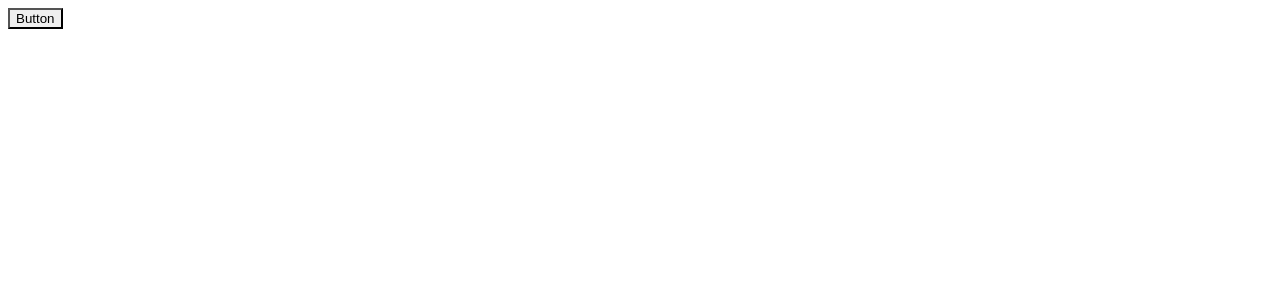
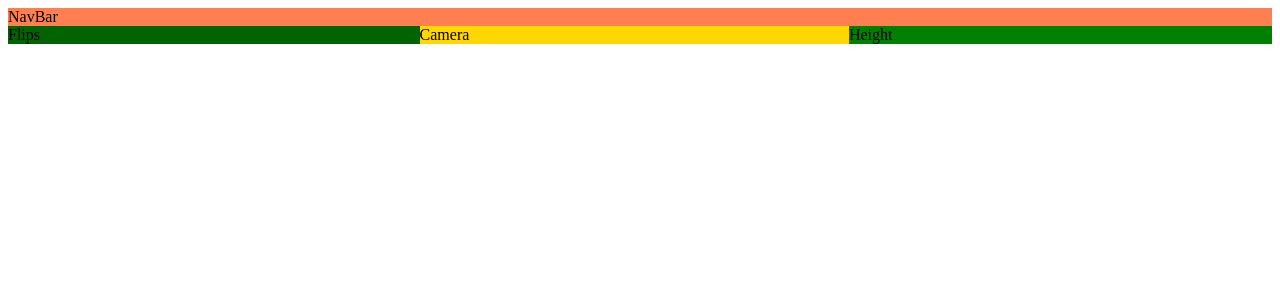
Before and after one commit to redayzarra/AutoPilot, a React (Vite) app in the folder frontend/: page / in a window 1280 px wide. Shown: the top 300 px of the page. Built offline with nearby package versions, Linux system fonts and the light colour scheme; the HTML template or start-up script is replaced by a standard one.

Commit message:
Building grid layout

```diff
--- a/frontend/src/App.tsx
+++ b/frontend/src/App.tsx
@@ -1,7 +1,25 @@
-import Test from "./components/Test";
+import { Grid, GridItem } from "@chakra-ui/react";
 
 function App() {
-  return <Test />;
+  return (
+    <Grid
+      templateAreas={`"nav nav nav"
+                      "flip camera height"`}
+    >
+      <GridItem area="nav" bg="coral">
+        NavBar
+      </GridItem>
+      <GridItem area="flip" bg="darkgreen">
+        Flips
+      </GridItem>
+      <GridItem area="camera" bg="gold">
+        Camera
+      </GridItem>
+      <GridItem area="height" bg="green">
+        Height
+      </GridItem>
+    </Grid>
+  );
 }
 
 export default App;
```
